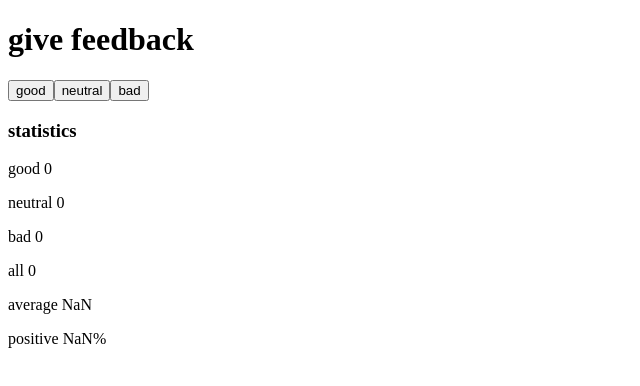
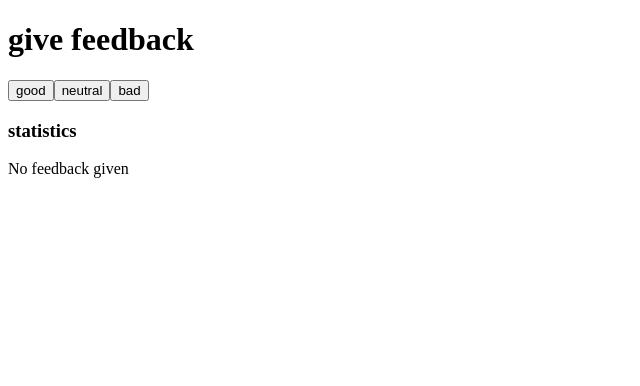
Before and after one commit to DiscipuliCalculo/fullstackopen, a React (Create React App) app in the folder part1/exercises-1.6-1.14/: page / in a window 1280 px wide. Shown: the top 386 px of the page, without its empty margins (0-640 px from the left). Built offline with nearby package versions, Linux system fonts and the light colour scheme.

Commit message:
completed exercise 1.9

```diff
--- a/part1/exercises-1.6-1.14/src/App.js
+++ b/part1/exercises-1.6-1.14/src/App.js
@@ -1,6 +1,14 @@
 import { useState } from 'react'
 
 const Statistics = (props) => {
+  if (props.good === 0 && props.neutral === 0 && props.bad === 0) {
+    return (
+      <div>
+        <h3>statistics</h3>
+        <p>No feedback given</p>
+      </div>
+    )
+  }
   return (
     <div>
       <h3>statistics</h3>
```
Lines whose indentation alone changed are shown as unchanged.
